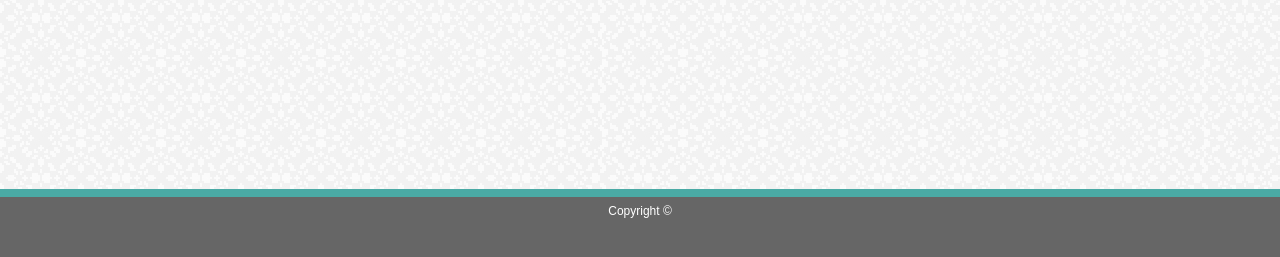
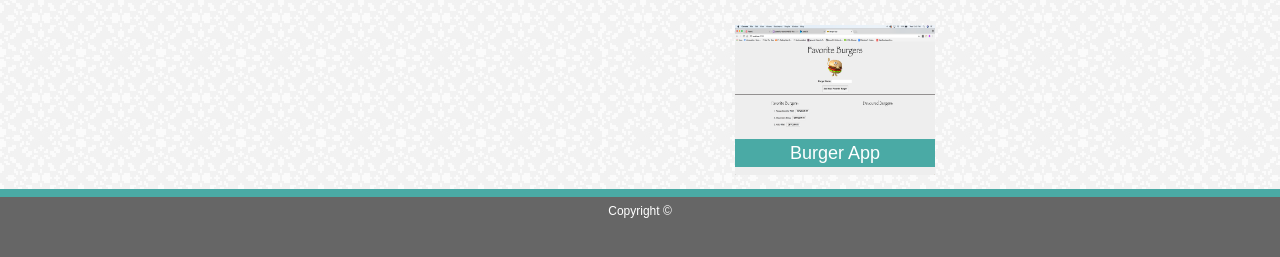
Before and after one commit to kspex24/Basic-Portfolio, a plain HTML site: page portfolio.html in a window 1280 px wide. Shown: the part 543-800 px from the top of the page. Drawn offline with Linux system fonts and the light colour scheme.

Commit message:
update portfolio

```diff
--- a/portfolio.html
+++ b/portfolio.html
@@ -58,6 +58,11 @@
   <img class="image" src="assets/images/FriendFinder.png" alt="image of FriendFinder app"></a>
   <div class="textbox">FriendFinder</div>
 
+  <div class="container4">
+    <a href="https://powerful-island-84872.herokuapp.com/"/>
+<img class="image" src="assets/images/burger.png" alt="image of burger app"></a>
+<div class="textbox">Burger App</div>
+
 </section>
 
 <!--Create footer-->
```
Also changed, not shown: assets/images/burger.png (added).
